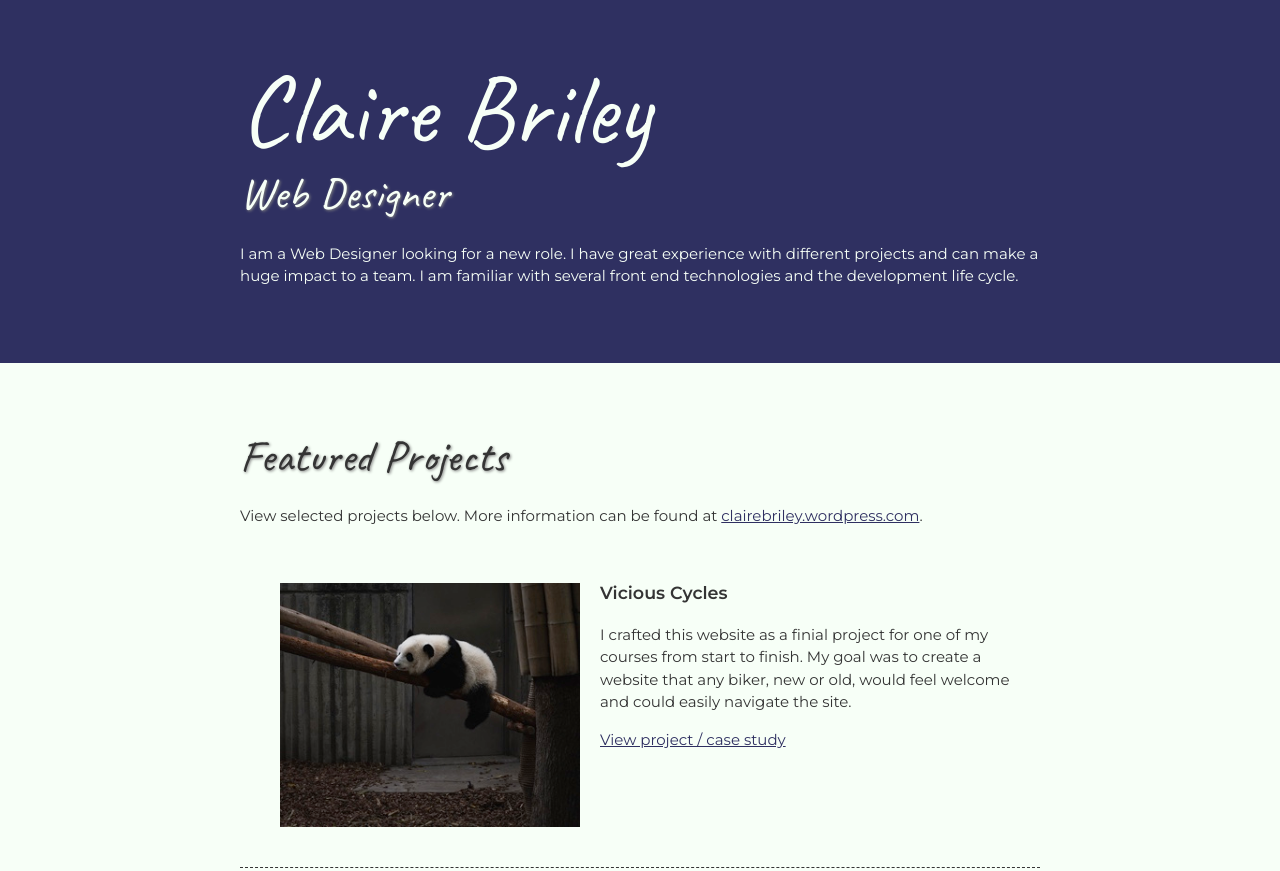
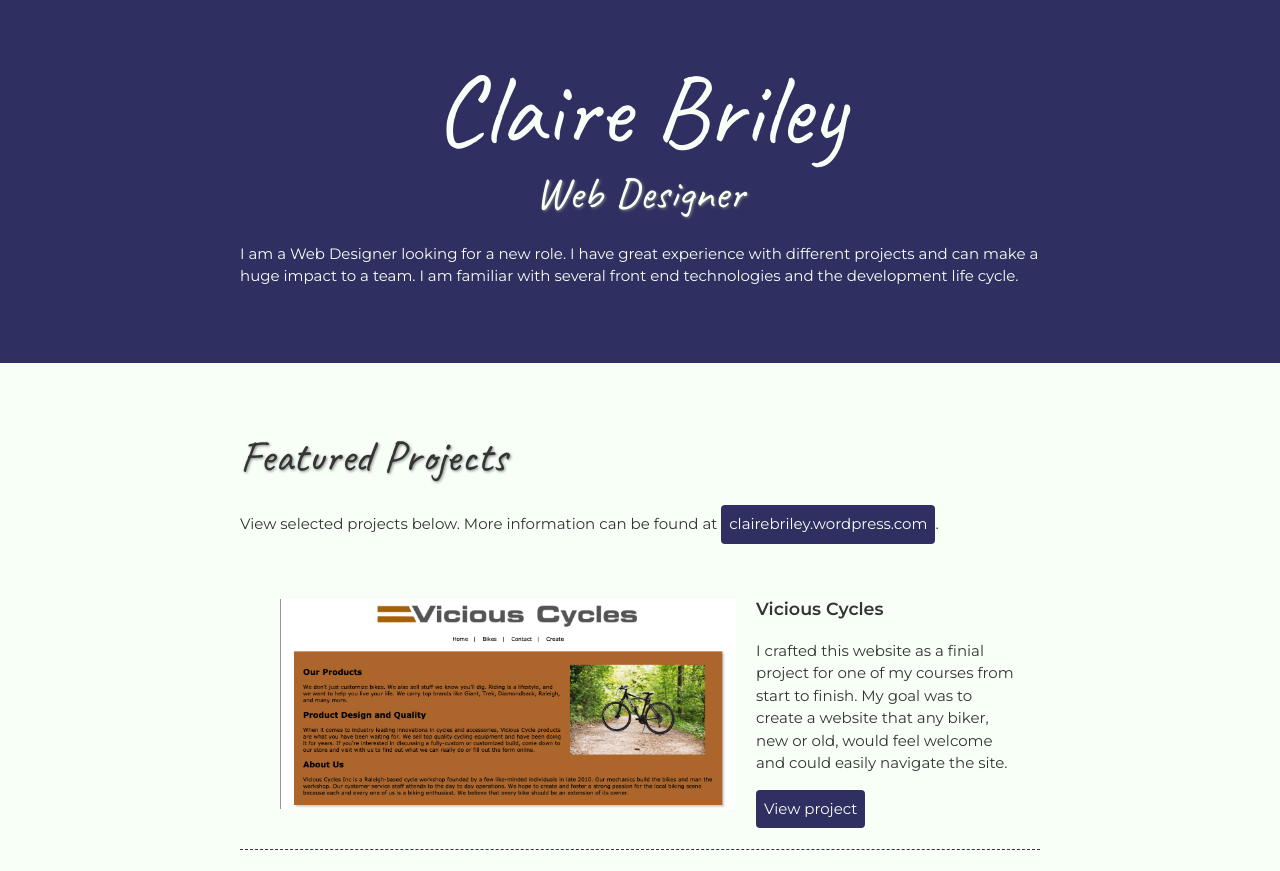
Before and after one commit to lcbriley19/Lesson2, a plain HTML site: page index.html in a window 1280 px wide. Shown: the top 871 px of the page. Drawn offline with Linux system fonts and the light colour scheme.

Commit message:
updated styles

```diff
--- a/css/styles.css
+++ b/css/styles.css
@@ -48,6 +48,10 @@ h2 {
   font-weight: 400;
   margin: 0;
 }
+h1,
+h2#header {
+  text-align: center;
+}
 .content-wrap {
   width: 800px;
   margin: 0 auto;
@@ -72,9 +76,6 @@ header {
   background-color: #f7fff7;
 }
 .projects a {
-  color: #2f3061;
-}
-.projects .btn {
   color: #f7fff7;
   background: #2f3061;
   text-decoration: none;
@@ -82,6 +83,7 @@ header {
   border-radius: 4px;
   display: inline-block;
 }
+
 .projects .btn:hover {
   background: rgba(47, 48, 97, 80%);
 }
@@ -93,6 +95,8 @@ header {
 .project-item img {
   float: left;
   margin: 20px;
+  height: 60%;
+  width: 60%;
 }
 
 /* Work Experience Styles
--- a/index.html
+++ b/index.html
@@ -14,7 +14,7 @@
       <header>
        <div class="content-wrap">
           <h1>Claire Briley</h1>
-          <h2>Web Designer</h2>
+          <h2 id="header">Web Designer</h2>
 
           <p>I am a Web Designer looking for a new role. I have great experience with different projects and can make a huge impact to a team. I am familiar with several front end technologies and the development life cycle.</p>
 
@@ -30,11 +30,11 @@
           <!-- Copy the whole <section> block to add more projects. -->
           <section class="project-item">
 
-            <img src="placeholder-images/thumbnail-1.jpg" alt="panda bear image">
+            <img src="placeholder-images/viciouscycles.png" alt="vicious cycles website image">
             <h3>Vicious Cycles</h3>
 
             <p>I crafted this website as a finial project for one of my courses from start to finish. My goal was to create a website that any biker, new or old, would feel welcome and could easily navigate the site.</p>
-            <a class=.btn href="https://wcet3.waketech.edu/lbriley/WEB140/viciouscycles/pages/contact.html" target="_blank">View project / case study</a>
+            <a class=".btn" href="https://wcet3.waketech.edu/lbriley/WEB140/viciouscycles/pages/contact.html" target="_blank">View project </a>
           </section>
        </div>
         <!-- End of Project block. -->
```
Also changed, not shown: placeholder-images/viciouscycles.png (added), 1 other file.
